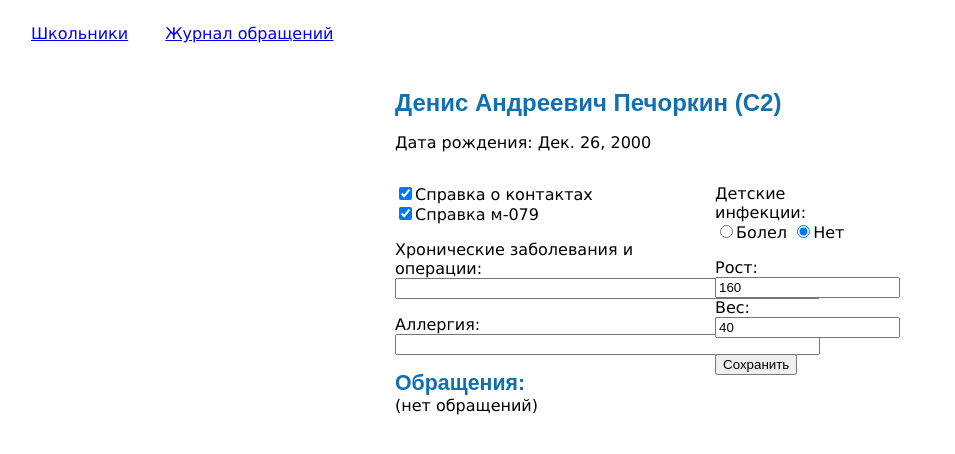
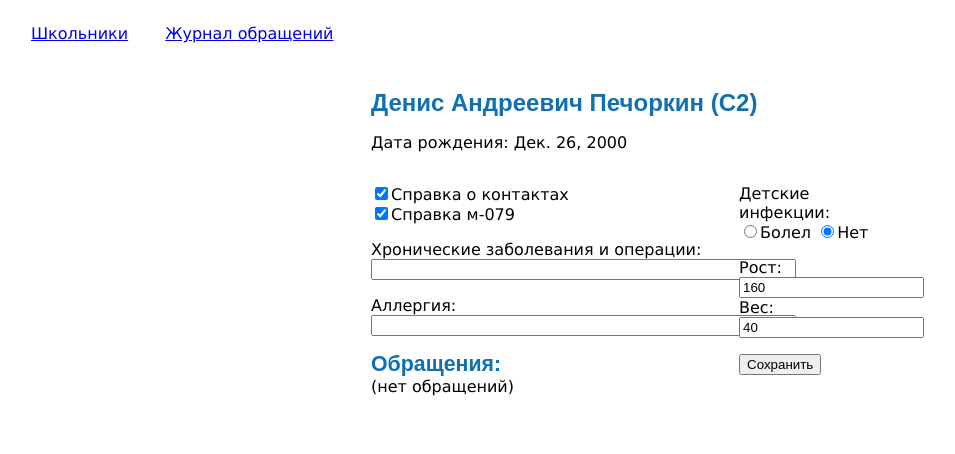
Before and after one commit to 98016071/iMedpunkt, a Django app: page /student/1 in a window 1280 px wide. Shown: the part 61-515 px from the top of the page, without its empty margins (5-960 px from the left). Run offline with Django 3.2, Linux system fonts and the light colour scheme; data comes from the database, SQL or seed files in the repository; both versions use the stored data as it was after the commit; parts of the project's set-up code (start-up, migrations or seed data) failed here and were passed over.

Commit message:
Beautiful student edit

```diff
--- a/iMedpunkt/static/main.css
+++ b/iMedpunkt/static/main.css
@@ -90,7 +90,7 @@ td.visits {
 
 div.leftcol {
     float: left;
-    width: 20em;
+    width: 23em;
 }
 
 div.rightcol {
@@ -99,7 +99,6 @@ div.rightcol {
 }
 
 div.centercolumn {
-    margin: 0 auto;
-    margin-top: 2em;
-    width: 30em;
+    margin: 2em auto 0;
+    width: 33em;
 }
```
Also changed, not shown: db.sqlite3.
